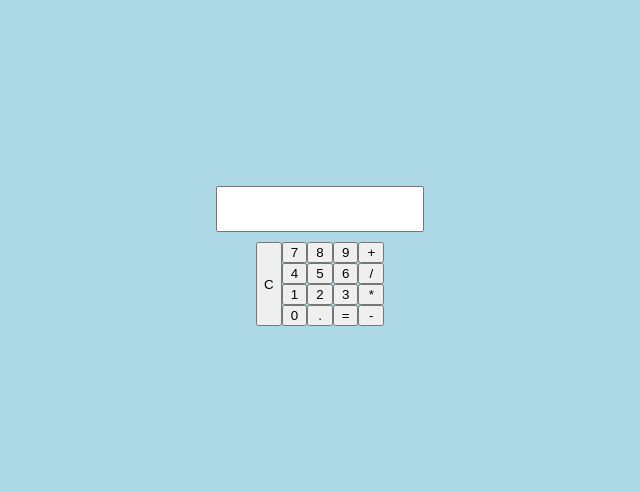
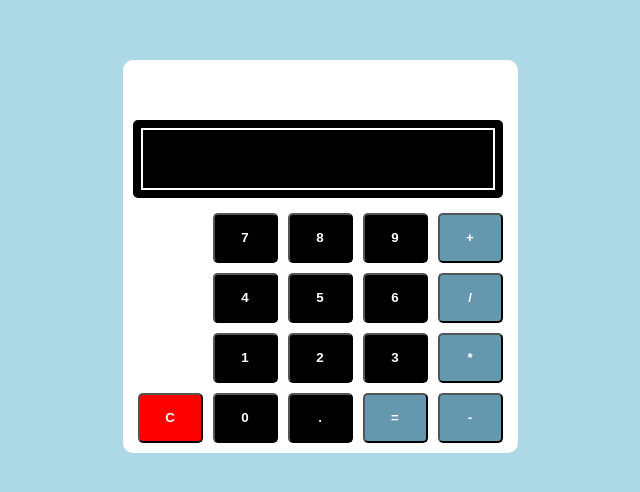
Before and after one commit to nipponichi/calculadoraJS, a plain HTML site: page index.html in a window 1280 px wide. Shown: the part 152-644 px from the top of the page, without its empty margins (320-960 px from the left). Drawn offline with Linux system fonts and the light colour scheme.

Commit message:
V0.3 - Modificacion leve diseño

```diff
--- a/calculadora.css
+++ b/calculadora.css
@@ -11,9 +11,20 @@ body{
   height: 100vh;
   }
 
+  .bloque{
+    background-color: white;
+    padding: 60px 10px 5px;
+    border-radius: 10px;
+  }
+
   .pantalla {
-    width: 200px;
-    height: 40px;
+    background-color: black;
+    box-shadow: inset 0px 0px 0px 2px white;
+    border: 8px solid black;
+    color:greenyellow;
+    border-radius: 5px;
+    width: 350px;
+    height: 60px;
     margin-bottom: 10px;
   }
 
@@ -22,14 +33,47 @@ body{
     grid-template-columns: repeat(5, 1fr);
     grid-template-rows: repeat(4, 1fr);
     grid-template-areas:
-    "botonC numero7 numero8 numero9 operadorDiv"
-    "botonC numero4 numero5 numero6 operadorMul"
-    "botonC numero1 numero2 numero3 operadorRes"
+    "hueco numero7 numero8 numero9 operadorDiv"
+    "hueco numero4 numero5 numero6 operadorMul"
+    "hueco numero1 numero2 numero3 operadorRes"
     "botonC numero0 botonPunto botonIgual operadorSum";
   }
 
-  .botonNumero0 {
+  .botonNumero0,
+  .botonNumero1,
+  .botonNumero2,
+  .botonNumero3,
+  .botonNumero4,
+  .botonNumero5,
+  .botonNumero6,
+  .botonNumero7,
+  .botonNumero8,
+  .botonNumero9,
+  .botonPunto {
+    border-radius: 5px;
+    background-color:black;
+    font-weight: 900;
+    color:white;
+    width: 65px;
+    height: 50px;
+    margin: 5px;
+  }
+  .botonNumero0{
   grid-area: numero0;
+  }
+
+  .botonNumero0:hover,
+  .botonNumero1:hover,
+  .botonNumero2:hover,
+  .botonNumero3:hover,
+  .botonNumero4:hover,
+  .botonNumero5:hover,
+  .botonNumero6:hover,
+  .botonNumero7:hover,
+  .botonNumero8:hover,
+  .botonNumero9:hover,
+  .botonPunto:hover{
+    background-color: rgb(68, 68, 68);
   }
 
   .botonNumero1 {
@@ -69,10 +113,43 @@ body{
   }
 
   .botonC {
+    border-radius: 5px;
+    background-color:red;
+    font-weight: 900;
+    color:white;
+    width: 65px;
+    height: 50px;
+    margin: 5px;
     grid-area: botonC;
   }
 
+  .botonC:hover{
+    background-color:rgb(252, 138, 138);
+  }
+
+  .operadorSum,
+  .operadorRes,
+  .operadorMul,
+  .operadorDiv,
   .botonIgual {
+    border-radius: 5px;
+    background-color:rgb(101, 152, 174);
+    font-weight: 900;
+    color:white;
+    width: 65px;
+    height: 50px;
+    margin: 5px;
+  }
+
+  .operadorSum:hover,
+  .operadorRes:hover,
+  .operadorMul:hover,
+  .operadorDiv:hover,
+  .botonIgual:hover {
+    background-color:rgb(140, 186, 206);
+  }
+
+  .botonIgual{
     grid-area: botonIgual;
   }
 
--- a/index.html
+++ b/index.html
@@ -9,6 +9,7 @@
 </head>
 <body>
     <div class="contenedor">
+        <div class="bloque">
             <input type="text" class="pantalla"/>
             <div class="teclas">
                 <!--Teclado numérico-->
@@ -33,5 +34,6 @@
                 <input type="button" value="-" class="operadorSum"/>
             </div>
         </div>
+    </div>
 </body>
 </html>
```
Lines whose indentation alone changed are shown as unchanged.
